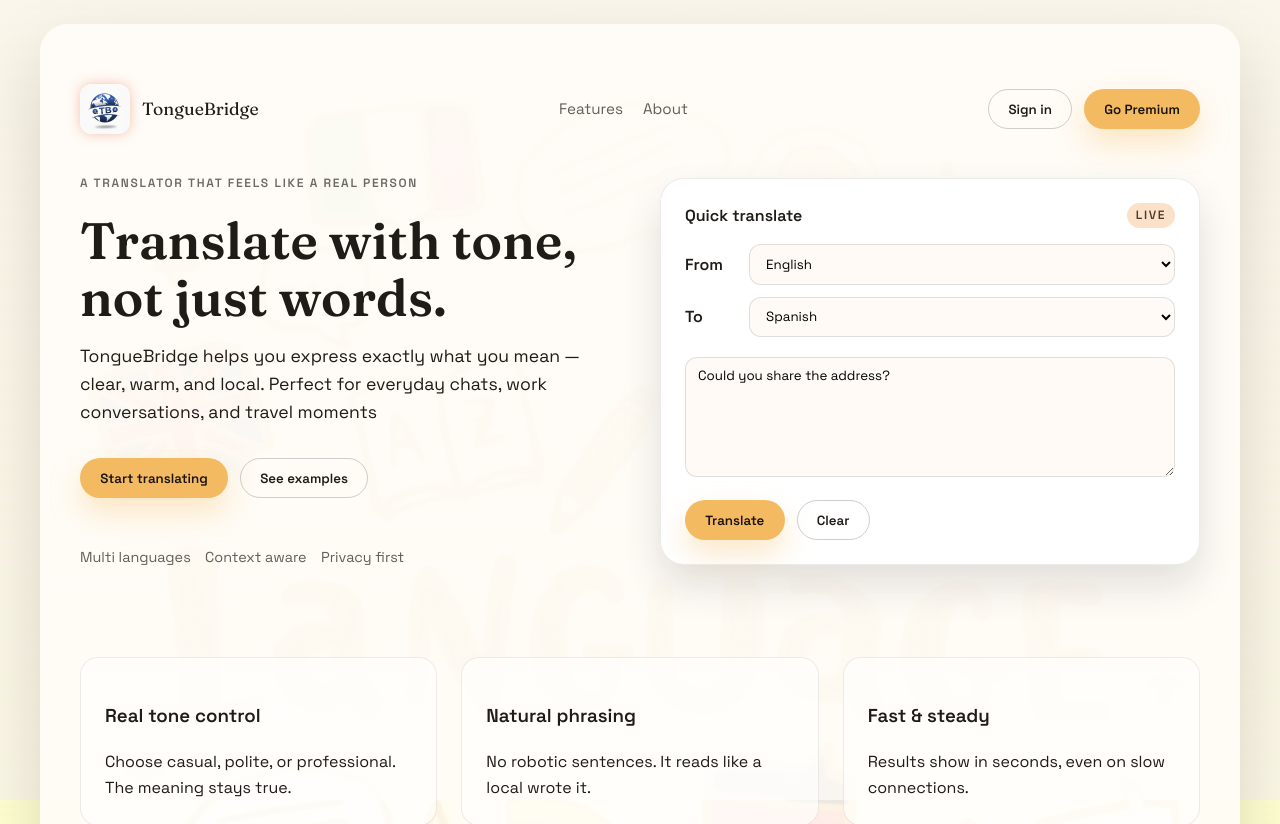
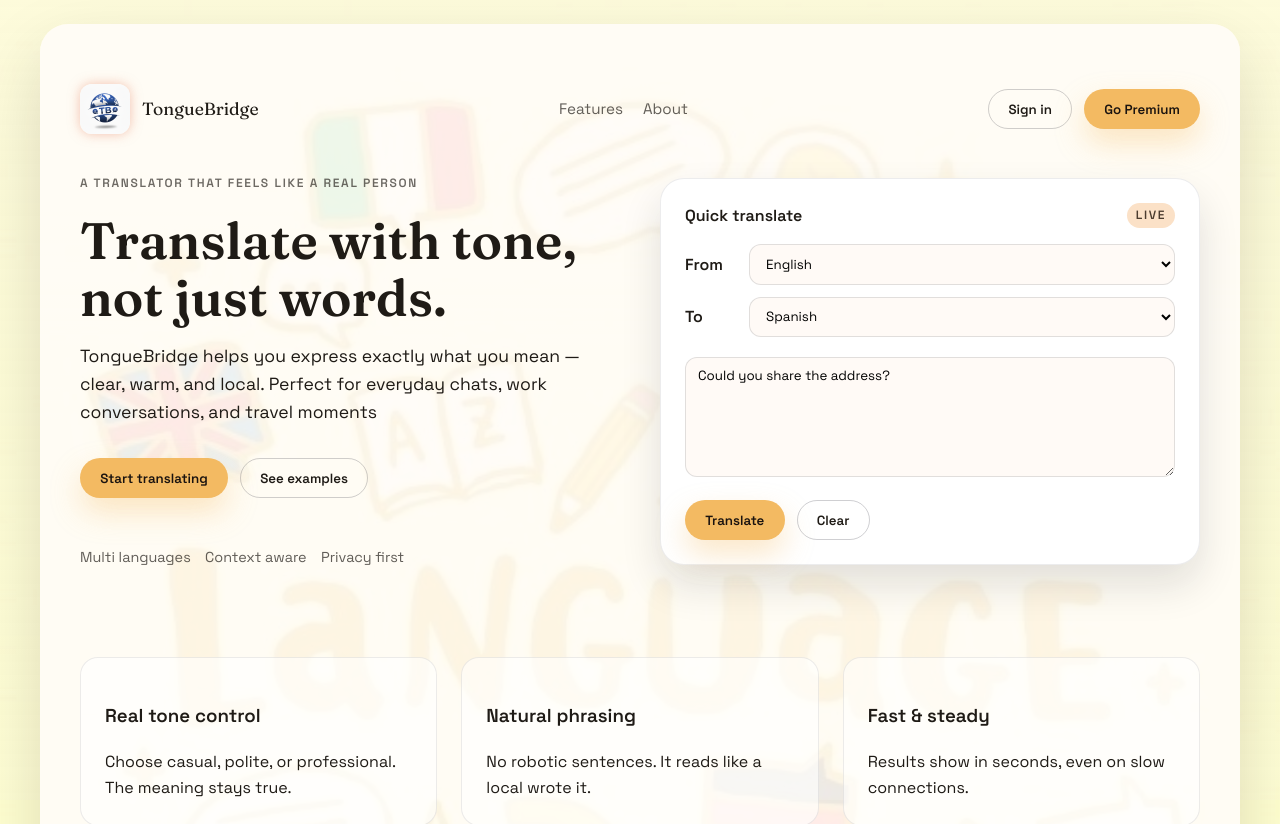
Before and after one commit to neelAkash2005/TongueBridge, a React (Vite) app in the folder frontDev/frontDev/: page / in a window 1280 px wide. Shown: the top 824 px of the page. Built offline with nearby package versions, Linux system fonts and the light colour scheme.

Commit message:
Enhancing design

```diff
--- a/frontDev/frontDev/src/index.css
+++ b/frontDev/frontDev/src/index.css
@@ -38,7 +38,7 @@ body::before {
   content: "";
   position: fixed;
   inset: 0;
-  background: linear-gradient(180deg, rgba(250, 244, 238, 0.86), rgba(250, 244, 238, 0.7));
+  background: linear-gradient(180deg, rgba(250, 244, 238, 0.36), rgba(250, 244, 238, 0.12));
   z-index: 0;
 }
 
```
